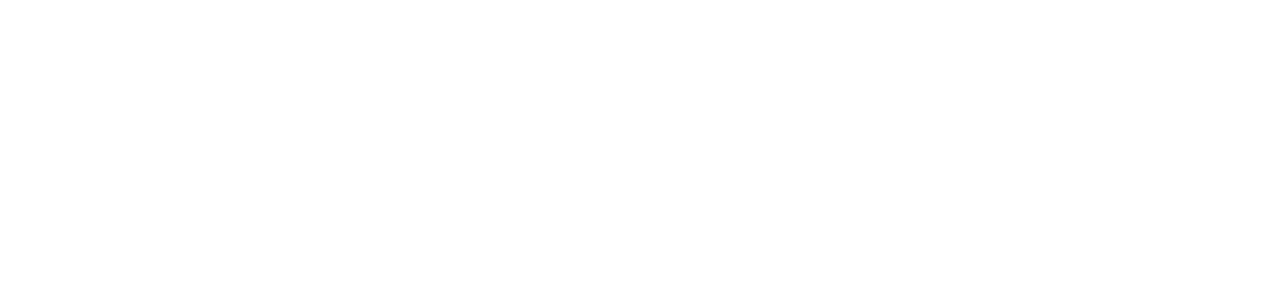
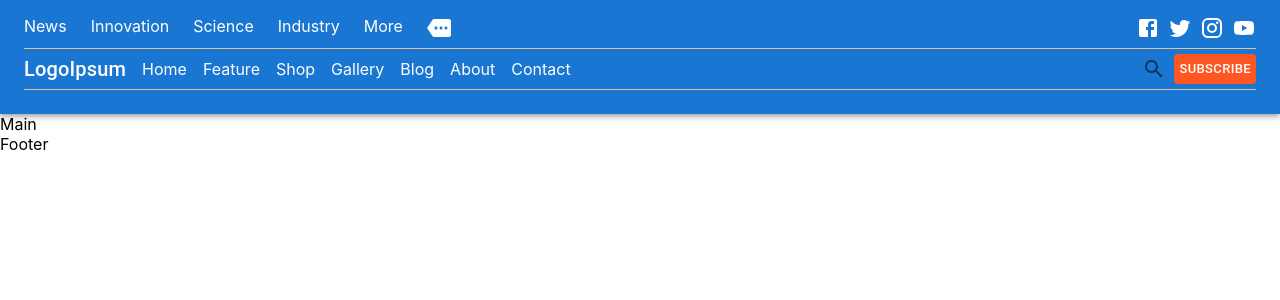
Before and after one commit to Abi0l9/All-News, a React (Create React App) app: page / in a window 1280 px wide. Shown: the top 300 px of the page. Built offline with nearby package versions, Linux system fonts and the light colour scheme.

Commit message:
designed the navbar

```diff
--- a/src/App.js
+++ b/src/App.js
@@ -1,5 +1,12 @@
+import { Box } from "@mui/material";
+import Layout from "./components/Layout";
+
 function App() {
-  return <div className="App"></div>;
+  return (
+    <Box>
+      <Layout />
+    </Box>
+  );
 }
 
 export default App;
--- a/src/components/Header/index.jsx
+++ b/src/components/Header/index.jsx
@@ -1,7 +1,124 @@
+import {
+  Facebook,
+  Instagram,
+  More,
+  Search,
+  Twitter,
+  YouTube,
+} from "@mui/icons-material";
+import {
+  AppBar,
+  Box,
+  Divider,
+  IconButton,
+  Stack,
+  Toolbar,
+  Button,
+  Typography,
+} from "@mui/material";
+import { deepOrange } from "@mui/material/colors";
 import React from "react";
 
 function Header() {
-  return <div>Header</div>;
+  const pages = [
+    {
+      name: "News",
+    },
+    {
+      name: "Innovation",
+    },
+    {
+      name: "Science",
+    },
+    {
+      name: "Industry",
+    },
+    {
+      name: "More",
+    },
+  ];
+
+  const tabs = [
+    {
+      name: "Home",
+    },
+    {
+      name: "Feature",
+    },
+    {
+      name: "Shop",
+    },
+    {
+      name: "Gallery",
+    },
+    {
+      name: "Blog",
+    },
+    {
+      name: "About",
+    },
+    {
+      name: "Contact",
+    },
+  ];
+  return (
+    <Box>
+      <AppBar position="static">
+        <Toolbar sx={{ py: 2 }}>
+          <Box sx={{ width: "100%" }}>
+            <Stack direction="row" justifyContent="space-between">
+              <Stack direction="row" spacing={3} sx={{ cursor: "pointer" }}>
+                {pages.map((page) => (
+                  <Box key={page.name}>{page.name}</Box>
+                ))}
+                <More />
+              </Stack>
+              <Stack direction="row" spacing={1} sx={{ cursor: "pointer" }}>
+                <Facebook />
+                <Twitter />
+                <Instagram />
+                <YouTube />
+              </Stack>
+            </Stack>
+
+            <Divider
+              sx={{ bgcolor: "navajowhite", mt: 1 }}
+              variant="fullWidth"
+            />
+
+            <Stack direction="row" alignItems="center">
+              <Typography variant="h6" sx={{ mr: 1, cursor: "pointer" }}>
+                LogoIpsum
+              </Typography>
+              <Box sx={{ display: "flex", flex: 1 }}>
+                {tabs.map((tab) => (
+                  <Box sx={{ mx: 1, cursor: "pointer" }} key={tab.name}>
+                    {tab.name}
+                  </Box>
+                ))}
+              </Box>
+              <Stack direction="row" alignItems="center">
+                <IconButton>
+                  <Search color="inherit" />
+                </IconButton>
+                <Button
+                  size="small"
+                  color="inherit"
+                  sx={{ bgcolor: deepOrange[500], height: "30px" }}
+                >
+                  Subscribe
+                </Button>
+              </Stack>
+            </Stack>
+            <Divider
+              sx={{ bgcolor: "navajowhite", mb: 1 }}
+              variant="fullWidth"
+            />
+          </Box>
+        </Toolbar>
+      </AppBar>
+    </Box>
+  );
 }
 
 export default Header;
--- a/src/components/Layout.jsx
+++ b/src/components/Layout.jsx
@@ -1,8 +1,23 @@
 import { Box } from "@mui/material";
 import React from "react";
+import Header from "./Header";
+import Main from "./Main";
+import Footer from "./Footer";
 
 function Layout() {
-  return <Box>Layout</Box>;
+  return (
+    <Box>
+      <Box>
+        <Header />
+      </Box>
+      <Box>
+        <Main />
+      </Box>
+      <Box>
+        <Footer />
+      </Box>
+    </Box>
+  );
 }
 
 export default Layout;
```
Also changed, not shown: src/index.js (+5 -4 lines).
